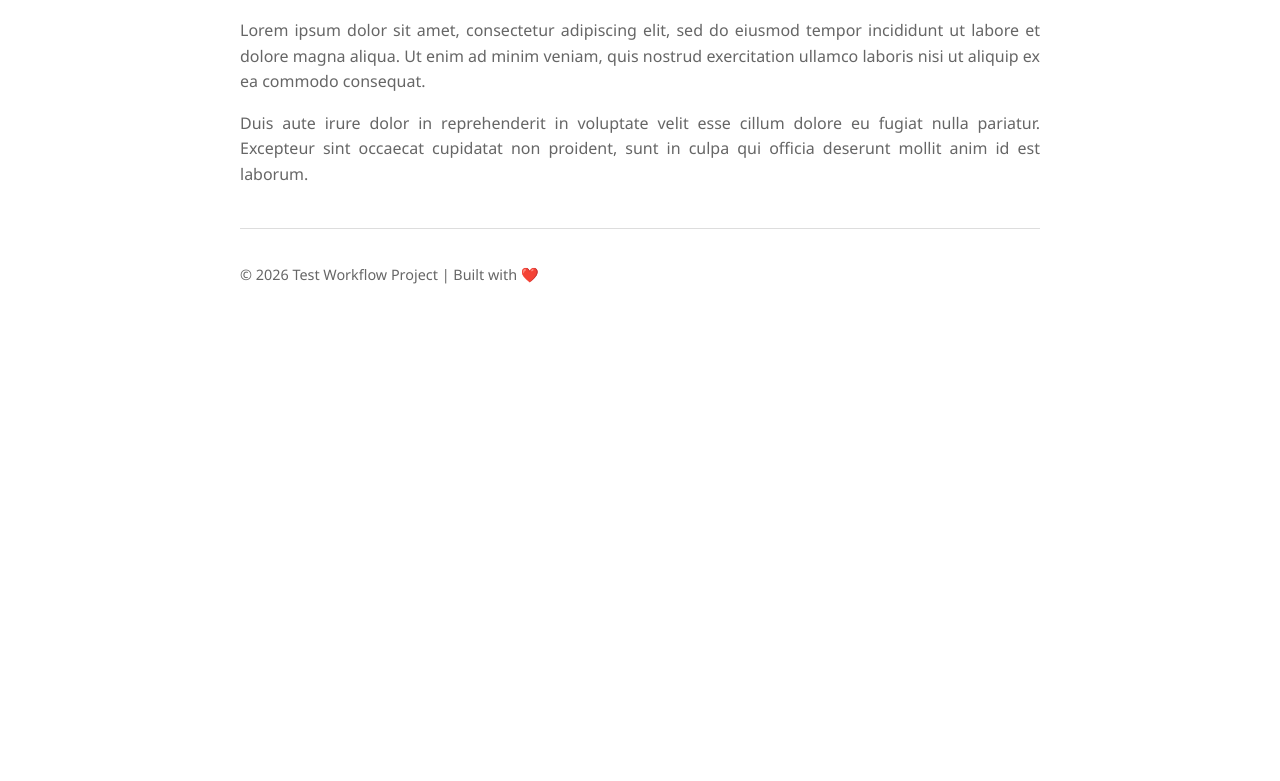
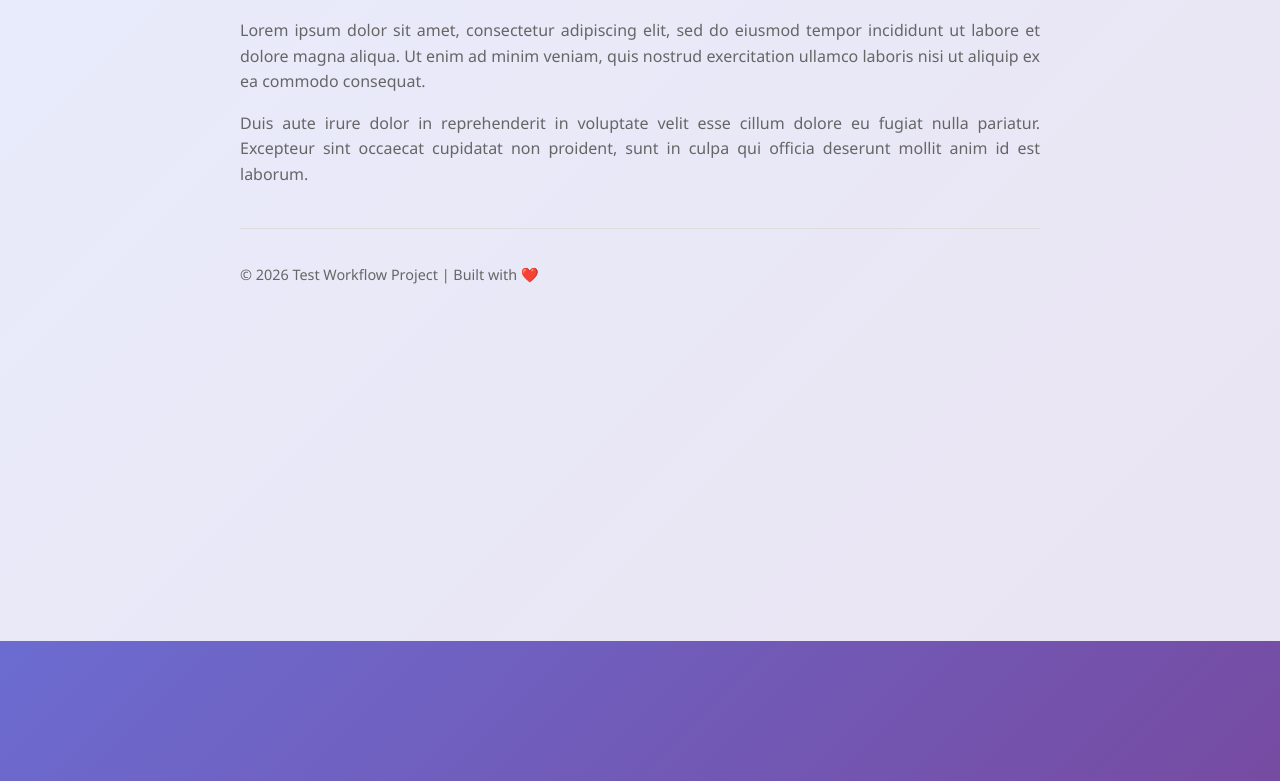
Before and after one commit to hafidzhomelab/test-workflow, a plain HTML site: page index.html in a window 1280 px wide. Shown: the part 159-940 px from the top of the page. Before the commit the page ends 800 px from the top, so only its background shows below. Drawn offline with Linux system fonts and the light colour scheme.

Commit message:
feat: add gradient backgrounds for light and dark modes
- Light mode: Purple gradient (667eea → 764ba2)
- Dark mode: Deep blue gradient (1a1a2e → 16213e → 0f3460)
- Added semi-transparent overlay for better text readability
- Smooth transitions between theme changes

```diff
--- a/index.html
+++ b/index.html
@@ -7,6 +7,7 @@
     <style>
         :root {
             --bg-color: #ffffff;
+            --bg-gradient: linear-gradient(135deg, #667eea 0%, #764ba2 100%);
             --text-color: #333;
             --text-secondary: #666;
             --border-color: #ddd;
@@ -16,6 +17,7 @@
 
         [data-theme="dark"] {
             --bg-color: #1a1a1a;
+            --bg-gradient: linear-gradient(135deg, #1a1a2e 0%, #16213e 50%, #0f3460 100%);
             --text-color: #e0e0e0;
             --text-secondary: #b0b0b0;
             --border-color: #444;
@@ -29,9 +31,23 @@
             margin: 50px auto;
             padding: 20px;
             line-height: 1.6;
-            background-color: var(--bg-color);
+            background: var(--bg-gradient);
             color: var(--text-color);
-            transition: background-color 0.3s ease, color 0.3s ease;
+            transition: background 0.5s ease, color 0.3s ease;
+            min-height: 100vh;
+        }
+
+        body::before {
+            content: '';
+            position: fixed;
+            top: 0;
+            left: 0;
+            width: 100%;
+            height: 100%;
+            background: var(--bg-color);
+            opacity: 0.85;
+            z-index: -1;
+            transition: opacity 0.5s ease;
         }
 
         h1 {
```
